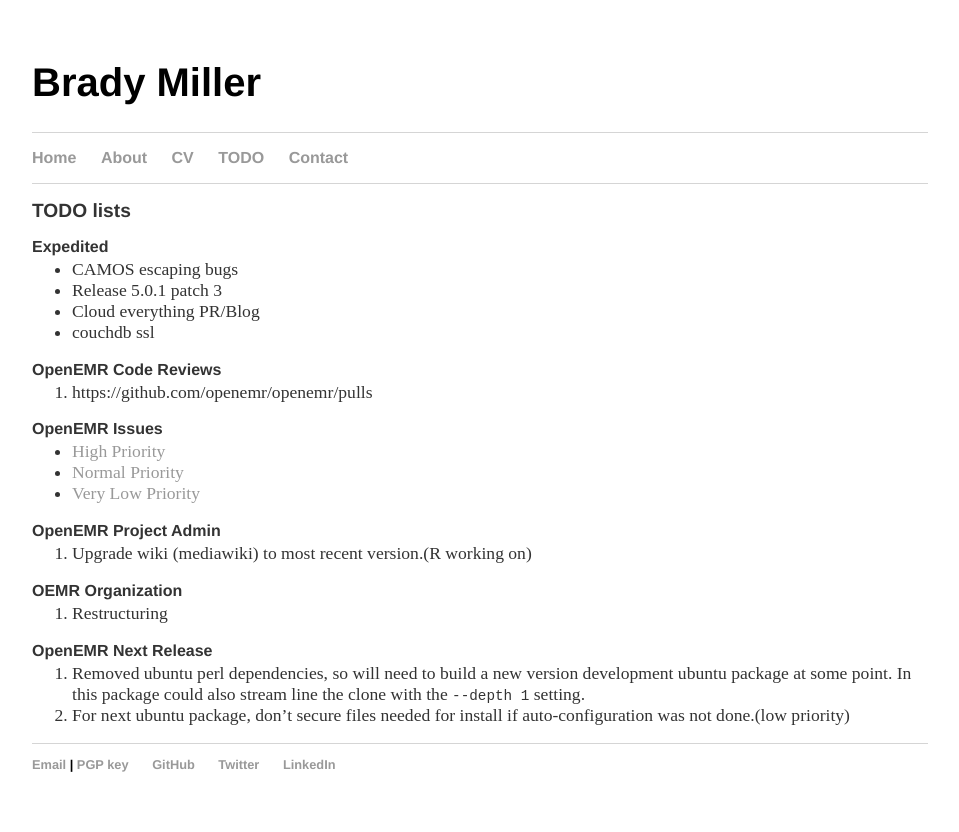
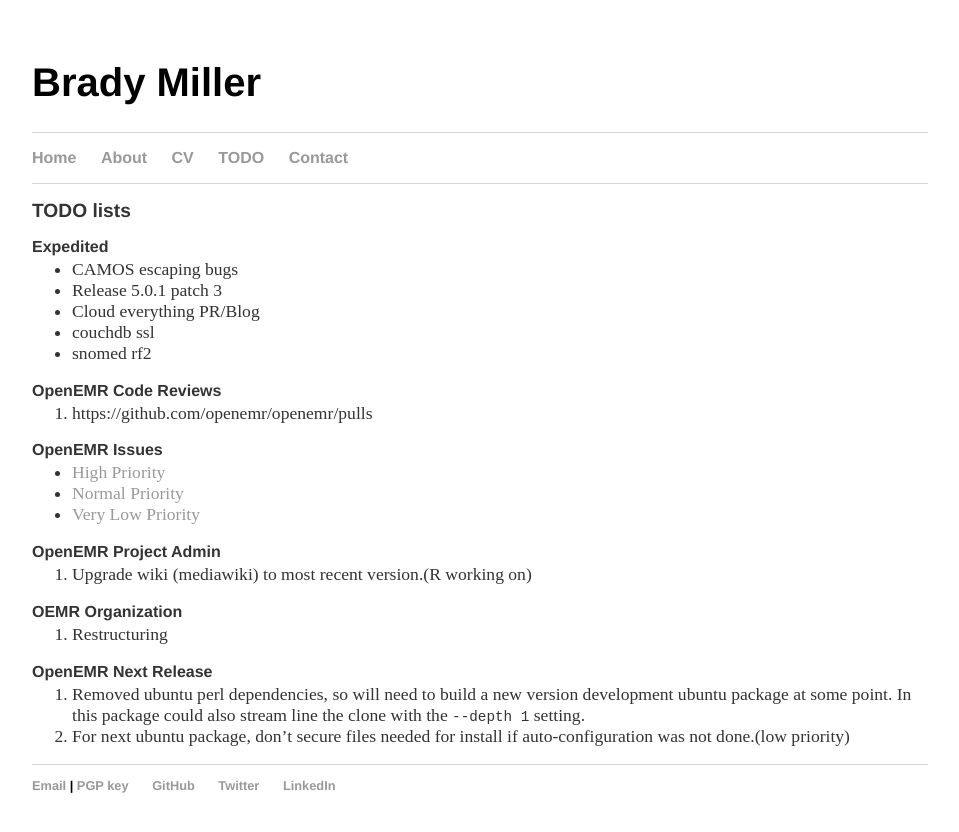
Before and after one commit to bradymiller/bradymiller.github.io, a Jekyll site: the page built from todo/index.md, in a window 1280 px wide. Shown: the top 832 px of the page, without its empty margins (160-1119 px from the left). Built offline with Jekyll 4.4.1, drawn with Linux system fonts in a browser that asks for light colours; our own code applies the rules of GitHub Pages for plain Markdown files.

Commit message:
Update index.md

```diff
--- a/todo/index.md
+++ b/todo/index.md
@@ -8,6 +8,7 @@
 * Release 5.0.1 patch 3
 * Cloud everything PR/Blog
 * couchdb ssl
+* snomed rf2
 
 ### OpenEMR Code Reviews
 1. https://github.com/openemr/openemr/pulls
```
